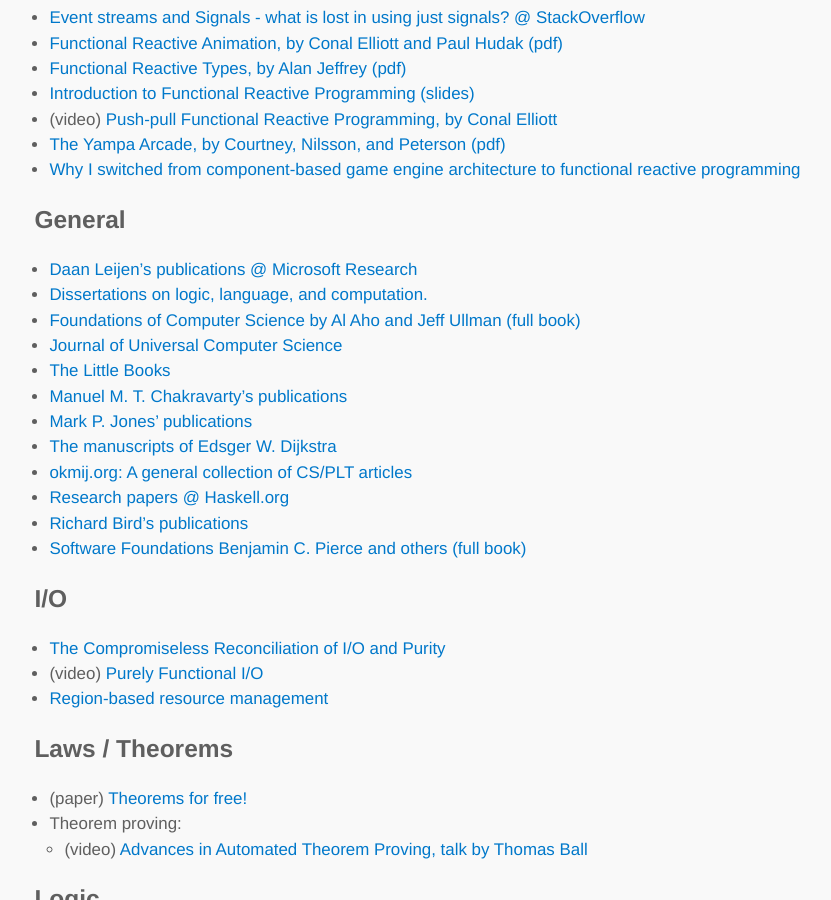
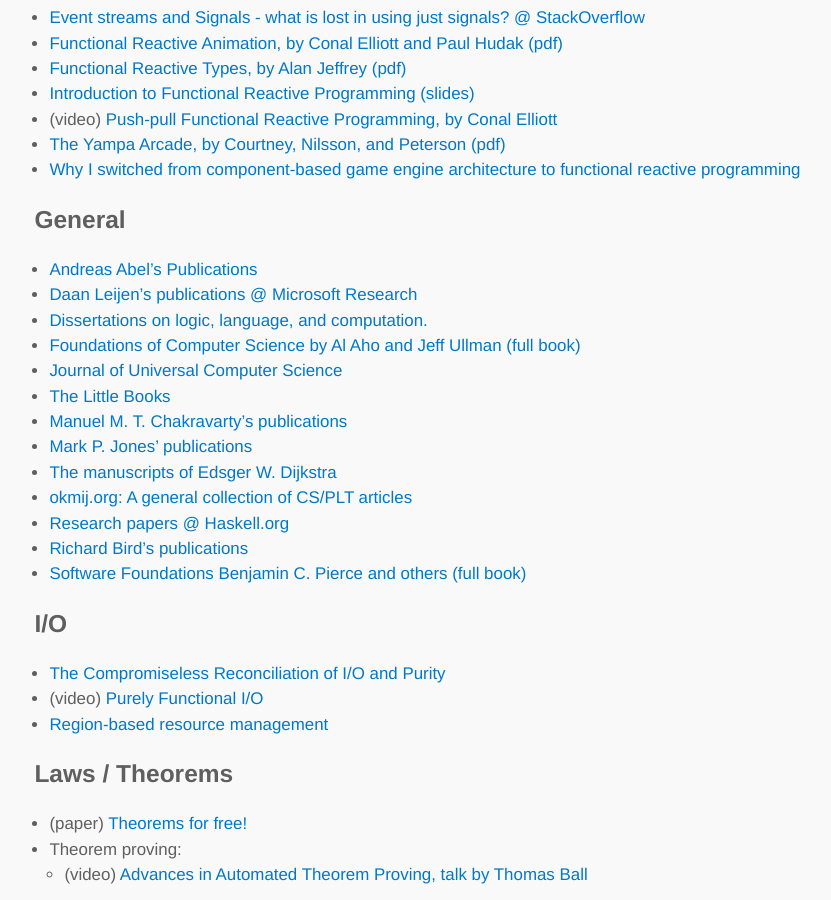
Before and after one commit to lambdatoast/lambdatoast.github.com, a Jekyll site: the page built from cs-resources/index.md, in a window 1280 px wide and 900 px high, scrolled down 3826 px. Shown: the whole window, without its empty margins (200-1031 px from the left). Built offline with Jekyll 4.4.1, drawn with Linux system fonts in a browser that asks for light colours.

Commit message:
Add link to Andreas Abel's Publications.

```diff
--- a/cs-resources/index.md
+++ b/cs-resources/index.md
@@ -141,6 +141,7 @@
   - [Why I switched from component-based game engine architecture to functional reactive programming](http://lambdor.net/?p=171)
 
 ## General
+  - [Andreas Abel's Publications](http://www2.tcs.ifi.lmu.de/~abel/publications.html)
   - [Daan Leijen's publications @ Microsoft Research](http://research.microsoft.com/apps/mobile/showpage.aspx?page=/en-us/people/daan/pubs.aspx)
   - [Dissertations on logic, language, and computation.](http://www.illc.uva.nl/Research/Dissertations/)
   - [Foundations of Computer Science by Al Aho and Jeff Ullman (full book)](http://i.stanford.edu/~ullman/focs.html)
```
